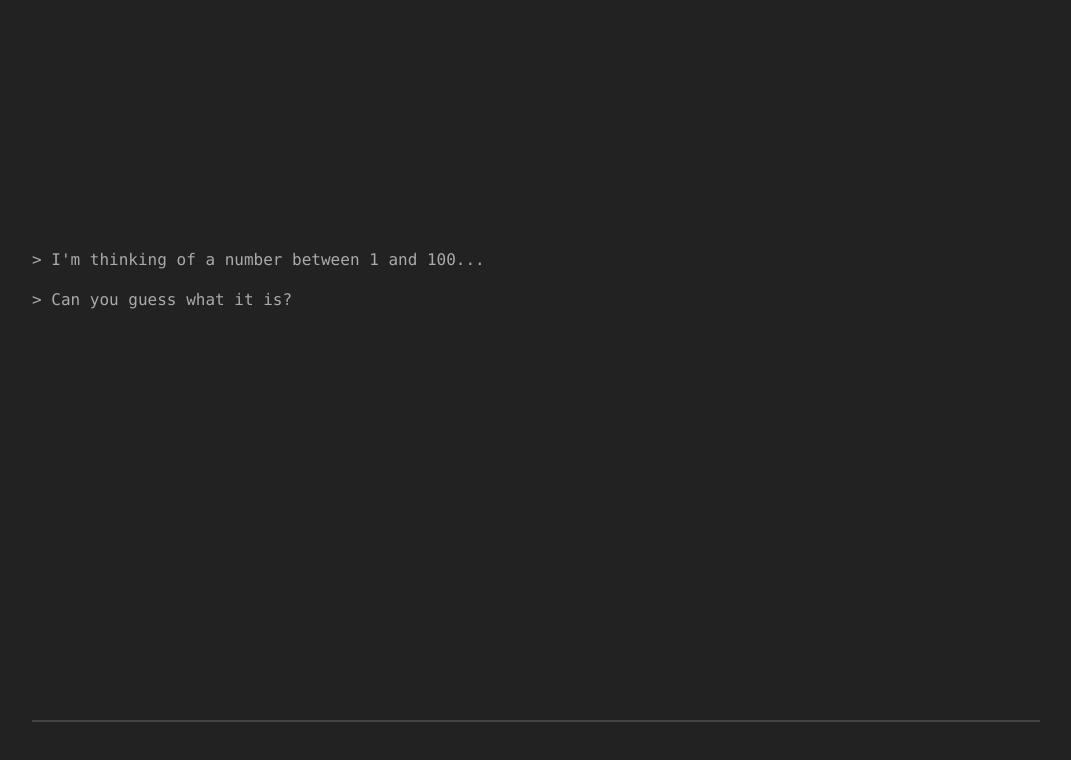
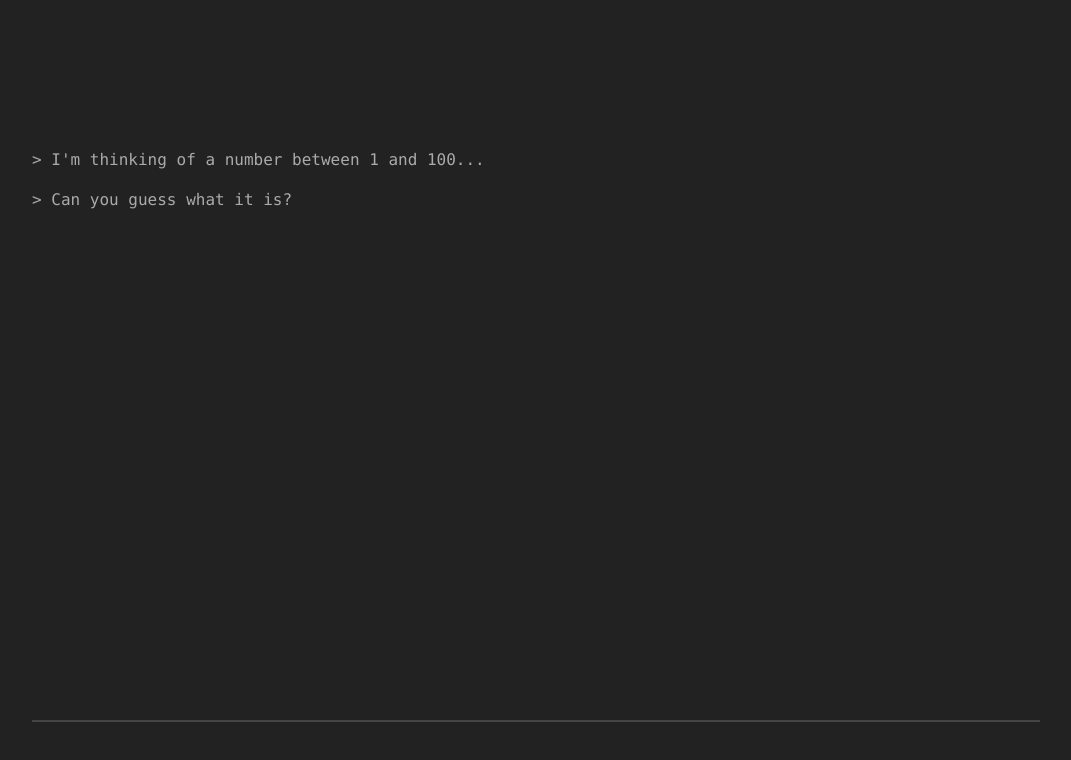
Before and after one commit to lewxdev/guessing-game, a plain HTML site: page index.html in a window 1280 px wide. Shown: the whole page, without its empty margins (96-1167 px from the left). Drawn offline with Linux system fonts and the light colour scheme.

Commit message:
Minor modification to the stylesheet

```diff
--- a/style.css
+++ b/style.css
@@ -35,9 +35,9 @@ body {
 }
 
 .content {
-    height: 40vh;
+    height: 65vh;
     width: 80vw;
-    margin: 30vh 10vw;
+    margin: 17.5vh 10vw;
     overflow: auto;
 }
 
```
